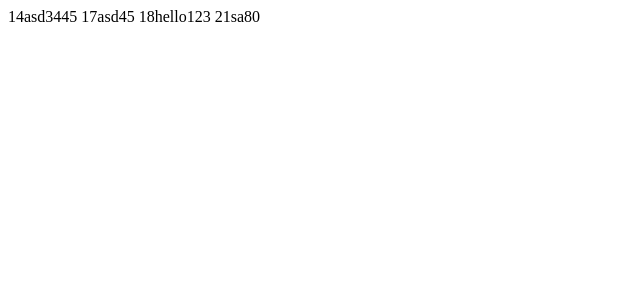
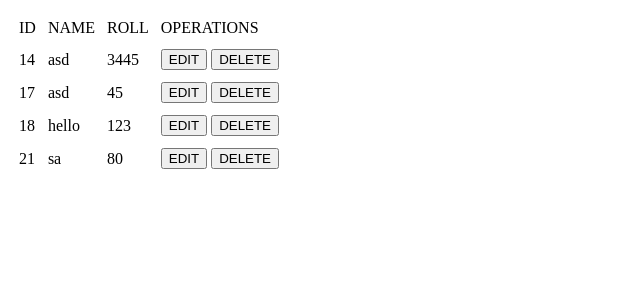
Before and after one commit to Krishnapalsinh/Django_Project, a Django app: template firstapp/templates/firstapp/showDetails.html in a window 1280 px wide. Shown: the top 300 px of the page, without its empty margins (0-640 px from the left). Run offline with Django 3.2, Linux system fonts and the light colour scheme; the template is opened without the code that fills it: values that come from a table or form of the project are taken from there, others are empty; data comes from the database, SQL or seed files in the repository; both versions use the stored data as it was after the commit.

Commit message:
- insert new record done - delete record done

```diff
--- a/firstapp/templates/firstapp/index.html
+++ b/firstapp/templates/firstapp/index.html
@@ -8,5 +8,6 @@
 Welcome to home page! <br/>
 <ul>
     <li><a href="{% url 'disp_form' %}">Display Form</a></li>
+    <li><a href="{% url 'show_details' %}">Show Details</a></li>
 </ul>
 </body>
--- a/firstapp/templates/firstapp/showDetails.html
+++ b/firstapp/templates/firstapp/showDetails.html
@@ -2,20 +2,33 @@
 <html lang="en">
 <head>
     <meta charset="UTF-8">
-    <title>Title</title>
+    <title>All Students</title>
 </head>
 <body>
-{% if error %}
-<!--<script type="text/javascript">-->
 
-<!--alert("No more Values!")-->
-
-<!--</script>-->
-{% endif %}
-
-{% for student in students %}
-{{student.id}}{{student.name}}{{student.roll}}
-{% endfor %}
+<table cellspacing="10">
+    <tr>
+        <td>ID</td>
+        <td>NAME</td>
+        <td>ROLL</td>
+        <td>OPERATIONS</td>
+    </tr>
+    {% for student in students %}
+    <tr>
+        <td>{{student.id}}</td>
+        <td>{{student.name}}</td>
+        <td>{{student.roll}}</td>
+        <td>
+            <form method="POST" action="{% url 'operations' %}">
+                {% csrf_token %}
+                <input type="hidden" value={{student.id}} name="id">
+                <input type="submit" value="EDIT" name="btnEdit"/>
+                <input type="submit" value="DELETE" name="btnDelete"/>
+            </form>
+        </td>
+    </tr>
+    {% endfor %}
+</table>
 
 </body>
 </html>
--- a/firstapp/urls.py
+++ b/firstapp/urls.py
@@ -4,5 +4,8 @@ from . import views
 urlpatterns = [
     path('', views.index),
     path('displayForm/', views.displayForm, name="disp_form"),
-    path('Details/', views.showDetails, name="form_details"),
+    path('ins_data/', views.ins_data, name="ins_data"),
+    path('Details/', views.show_data, name="show_details"),
+    path('operations/', views.perform_operations, name="operations"),
+
 ]
```
Also changed, not shown: firstapp/templates/firstapp/displayForm.html (+3 -4 lines), firstapp/views.py (+19 -10 lines), db.sqlite3, 1 other file.
